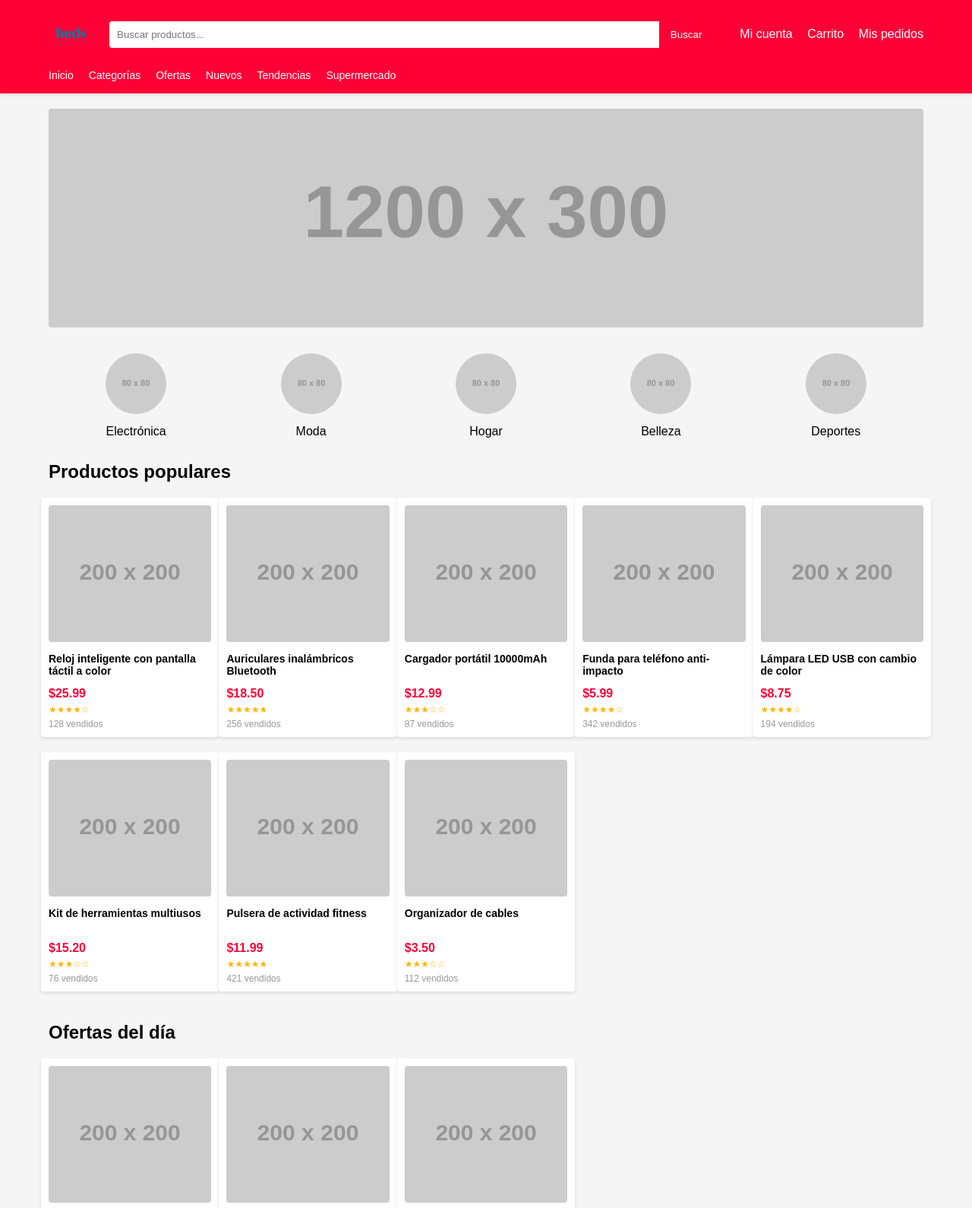
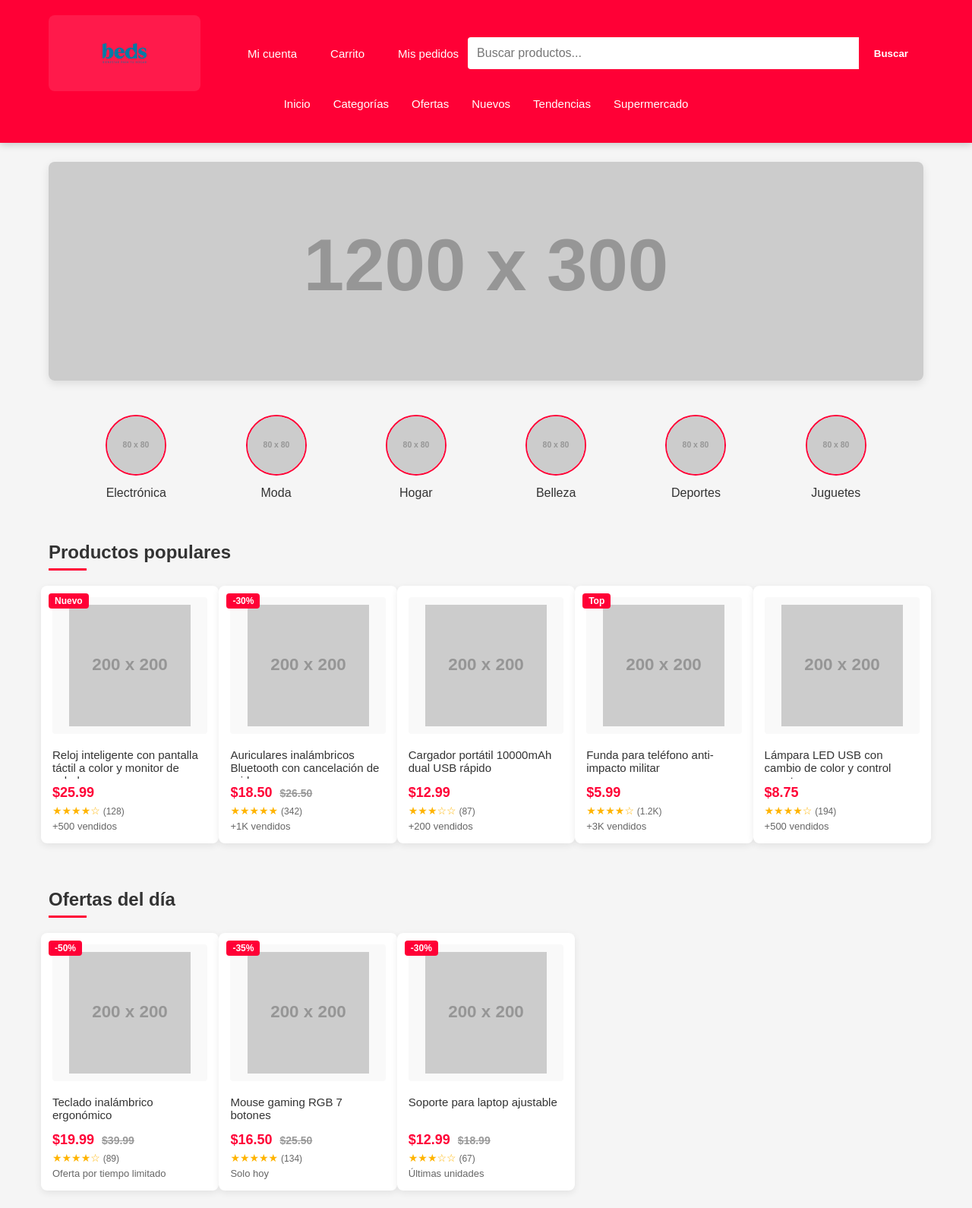
Before and after one commit to KNDJK/RIDER-KUSTOM, a plain HTML site: page index.html in a window 1280 px wide. Shown: the top 1590 px of the page at 76% size. Drawn offline with Linux system fonts and the light colour scheme; placeholder pictures from the web are drawn by us.

Commit message:
index.html

```diff
--- a/index.html
+++ b/index.html
@@ -19,8 +19,8 @@
         header {
             background-color: #ff0036;
             color: white;
-            padding: 15px 0;
-            box-shadow: 0 2px 5px rgba(0,0,0,0.1);
+            padding: 20px 0; /* Aumentado el padding */
+            box-shadow: 0 2px 10px rgba(0,0,0,0.2);
         }
 
         .container {
@@ -34,88 +34,167 @@
             justify-content: space-between;
             align-items: center;
             margin-bottom: 15px;
+            flex-wrap: wrap;
         }
 
-        .logo {
-            height: 60px; /* Tamaño aumentado de 40px a 60px */
+        .logo-container {
+            order: 1;
+            width: 200px;
+            height: 100px;
+            margin-right: 30px;
             display: flex;
             align-items: center;
         }
 
-        .logo img {
+        .logo {
             height: 100%;
-            width: auto;
-            object-fit: contain;
-            transition: transform 0.3s;
+            width: 100%;
+            display: flex;
+            align-items: center;
+            justify-content: center;
+            background-color: rgba(255,255,255,0.1);
+            border-radius: 8px;
+            padding: 5px;
+            transition: all 0.3s ease;
         }
 
-        .logo img:hover {
-            transform: scale(1.05);
+        .logo:hover {
+            background-color: rgba(255,255,255,0.2);
+            transform: scale(1.02);
+        }
+
+        .logo img {
+            max-height: 100%;
+            max-width: 100%;
+            object-fit: contain;
         }
 
         .search-bar {
+            order: 3;
             flex-grow: 1;
-            margin: 0 20px;
+            margin: 15px 0;
             display: flex;
+            min-width: 300px;
         }
 
         .search-bar input {
             width: 100%;
-            padding: 10px;
+            padding: 12px;
             border: none;
             border-radius: 4px 0 0 4px;
+            font-size: 16px;
         }
 
         .search-bar button {
             background-color: #ff0036;
             color: white;
             border: none;
-            padding: 10px 15px;
+            padding: 0 20px;
             border-radius: 0 4px 4px 0;
             cursor: pointer;
+            font-weight: bold;
+            transition: background-color 0.3s;
+        }
+
+        .search-bar button:hover {
+            background-color: #e60031;
+        }
+
+        .user-actions {
+            order: 2;
+            display: flex;
+            align-items: center;
+            margin-left: auto;
         }
 
         .user-actions a {
             color: white;
             text-decoration: none;
-            margin-left: 15px;
+            margin-left: 20px;
             white-space: nowrap;
+            font-size: 15px;
+            padding: 8px 12px;
+            border-radius: 4px;
+            transition: background-color 0.3s;
+        }
+
+        .user-actions a:hover {
+            background-color: rgba(255,255,255,0.1);
+        }
+
+        nav {
+            order: 4;
+            width: 100%;
         }
 
         nav ul {
             display: flex;
             list-style: none;
+            justify-content: center;
         }
 
         nav ul li {
-            margin-right: 20px;
+            margin: 0 15px;
+            position: relative;
         }
 
         nav ul li a {
             color: white;
             text-decoration: none;
-            font-size: 14px;
+            font-size: 15px;
+            font-weight: 500;
+            padding: 8px 0;
+            display: block;
+            transition: color 0.3s;
+        }
+
+        nav ul li a:hover {
+            color: #ffcc00;
+        }
+
+        nav ul li a::after {
+            content: '';
+            position: absolute;
+            width: 0;
+            height: 2px;
+            bottom: 0;
+            left: 0;
+            background-color: #ffcc00;
+            transition: width 0.3s;
+        }
+
+        nav ul li a:hover::after {
+            width: 100%;
         }
 
         .banner {
-            margin: 20px 0;
+            margin: 25px 0;
+            border-radius: 8px;
+            overflow: hidden;
+            box-shadow: 0 4px 12px rgba(0,0,0,0.1);
         }
 
         .banner img {
             width: 100%;
-            border-radius: 4px;
+            display: block;
         }
 
         .categories {
             display: flex;
             flex-wrap: wrap;
-            margin: 20px 0;
+            margin: 30px 0;
+            justify-content: center;
         }
 
         .category {
-            width: 20%;
-            padding: 10px;
+            width: 16%;
+            padding: 15px;
             text-align: center;
+            transition: transform 0.3s;
+        }
+
+        .category:hover {
+            transform: translateY(-5px);
         }
 
         .category img {
@@ -124,79 +203,148 @@
             object-fit: cover;
             border-radius: 50%;
             margin-bottom: 10px;
+            border: 2px solid #ff0036;
+        }
+
+        .category p {
+            font-weight: 500;
+            color: #333;
+        }
+
+        .products-section {
+            margin: 40px 0;
+        }
+
+        .section-title {
+            font-size: 24px;
+            margin-bottom: 20px;
+            color: #333;
+            position: relative;
+            padding-bottom: 10px;
+        }
+
+        .section-title::after {
+            content: '';
+            position: absolute;
+            width: 50px;
+            height: 3px;
+            background-color: #ff0036;
+            bottom: 0;
+            left: 0;
         }
 
         .products {
             display: flex;
             flex-wrap: wrap;
-            margin: 20px -10px;
+            margin: 0 -10px;
         }
 
         .product {
             width: 20%;
-            padding: 10px;
+            padding: 15px;
             background-color: white;
-            border-radius: 4px;
+            border-radius: 8px;
             margin-bottom: 20px;
-            box-shadow: 0 2px 5px rgba(0,0,0,0.1);
-            transition: transform 0.3s;
+            box-shadow: 0 3px 10px rgba(0,0,0,0.08);
+            transition: all 0.3s;
+            position: relative;
         }
 
         .product:hover {
             transform: translateY(-5px);
+            box-shadow: 0 5px 15px rgba(0,0,0,0.12);
         }
 
-        .product img {
+        .product-badge {
+            position: absolute;
+            top: 10px;
+            left: 10px;
+            background-color: #ff0036;
+            color: white;
+            padding: 3px 8px;
+            border-radius: 4px;
+            font-size: 12px;
+            font-weight: bold;
+        }
+
+        .product-image {
             width: 100%;
             height: 180px;
-            object-fit: cover;
+            object-fit: contain;
             border-radius: 4px;
-            margin-bottom: 10px;
+            margin-bottom: 15px;
+            background-color: #f9f9f9;
+            padding: 10px;
         }
 
         .product-title {
-            font-size: 14px;
-            margin-bottom: 5px;
+            font-size: 15px;
+            margin-bottom: 8px;
             height: 40px;
             overflow: hidden;
+            color: #333;
+            font-weight: 500;
         }
 
         .product-price {
             color: #ff0036;
             font-weight: bold;
             margin-bottom: 5px;
+            font-size: 18px;
+        }
+
+        .product-old-price {
+            text-decoration: line-through;
+            color: #999;
+            font-size: 14px;
+            margin-left: 5px;
         }
 
         .product-rating {
             color: #ffb400;
-            font-size: 12px;
+            font-size: 14px;
             margin-bottom: 5px;
         }
 
         .product-sold {
-            font-size: 12px;
-            color: #999;
+            font-size: 13px;
+            color: #666;
         }
 
         footer {
-            background-color: #333;
+            background-color: #222;
             color: white;
-            padding: 30px 0;
-            margin-top: 30px;
+            padding: 50px 0 20px;
+            margin-top: 50px;
         }
 
         .footer-content {
             display: flex;
             justify-content: space-between;
+            flex-wrap: wrap;
         }
 
         .footer-section {
             width: 30%;
+            margin-bottom: 30px;
         }
 
         .footer-section h3 {
-            margin-bottom: 15px;
+            margin-bottom: 20px;
             font-size: 18px;
+            color: #ffcc00;
+            position: relative;
+            padding-bottom: 10px;
+        }
+
+        .footer-section h3::after {
+            content: '';
+            position: absolute;
+            width: 40px;
+            height: 2px;
+            background-color: #ff0036;
+            bottom: 0;
+            left: 0;
         }
 
         .footer-section ul {
@@ -204,13 +352,18 @@
         }
 
         .footer-section ul li {
-            margin-bottom: 10px;
+            margin-bottom: 12px;
         }
 
         .footer-section ul li a {
             color: #ccc;
             text-decoration: none;
             font-size: 14px;
+            transition: color 0.3s;
+        }
+
+        .footer-section ul li a:hover {
+            color: #ffcc00;
         }
 
         .copyright {
@@ -218,31 +371,66 @@
             margin-top: 30px;
             padding-top: 20px;
             border-top: 1px solid #444;
-            font-size: 12px;
+            font-size: 13px;
             color: #999;
         }
 
+        @media (max-width: 1024px) {
+            .category, .product {
+                width: 25%;
+            }
+        }
+
         @media (max-width: 768px) {
+            .header-top {
+                flex-direction: column;
+                align-items: stretch;
+            }
+
+            .logo-container {
+                order: 1;
+                width: 100%;
+                height: 80px;
+                margin: 0 0 15px;
+                justify-content: center;
+            }
+
+            .logo {
+                width: auto;
+                padding: 0 20px;
+            }
+
+            .user-actions {
+                order: 2;
+                margin: 15px 0;
+                justify-content: center;
+            }
+
+            .search-bar {
+                order: 3;
+                margin: 10px 0 20px;
+            }
+
+            nav ul {
+                flex-wrap: wrap;
+            }
+
+            nav ul li {
+                margin: 5px 10px;
+            }
+
+            .category, .product {
+                width: 33.33%;
+            }
+        }
+
+        @media (max-width: 480px) {
             .category, .product {
                 width: 50%;
             }
 
-            .header-top {
-                flex-direction: column;
-            }
-
-            .logo {
-                height: 50px;
-                margin-bottom: 15px;
-            }
-
-            .search-bar {
-                margin: 15px 0;
+            .footer-section {
                 width: 100%;
-            }
-
-            .user-actions {
-                margin-top: 15px;
             }
         }
     </style>
@@ -251,19 +439,23 @@
     <header>
         <div class="container">
             <div class="header-top">
+                <div class="logo-container">
                     <div class="logo">
                         <img src="0.png" alt="MiTienda">
                     </div>
-                <div class="search-bar">
-                    <input type="text" placeholder="Buscar productos...">
-                    <button>Buscar</button>
                 </div>
+
                 <div class="user-actions">
                     <a href="#">Mi cuenta</a>
                     <a href="#">Carrito</a>
                     <a href="#">Mis pedidos</a>
                 </div>
+
+                <div class="search-bar">
+                    <input type="text" placeholder="Buscar productos...">
+                    <button>Buscar</button>
                 </div>
+
                 <nav>
                     <ul>
                         <li><a href="#">Inicio</a></li>
@@ -275,9 +467,9 @@
                     </ul>
                 </nav>
             </div>
+        </div>
     </header>
 
-    <!-- Resto del contenido permanece igual -->
     <main class="container">
         <div class="banner">
             <img src="https://via.placeholder.com/1200x300" alt="Ofertas especiales">
@@ -304,90 +496,83 @@
                 <img src="https://via.placeholder.com/80" alt="Deportes">
                 <p>Deportes</p>
             </div>
-        </div>
-
-        <h2>Productos populares</h2>
-        <div class="products">
-            <div class="product">
-                <img src="https://via.placeholder.com/200" alt="Producto 1">
-                <h3 class="product-title">Reloj inteligente con pantalla táctil a color</h3>
-                <div class="product-price">$25.99</div>
-                <div class="product-rating">★★★★☆</div>
-                <div class="product-sold">128 vendidos</div>
-            </div>
-            <div class="product">
-                <img src="https://via.placeholder.com/200" alt="Producto 2">
-                <h3 class="product-title">Auriculares inalámbricos Bluetooth</h3>
-                <div class="product-price">$18.50</div>
-                <div class="product-rating">★★★★★</div>
-                <div class="product-sold">256 vendidos</div>
-            </div>
-            <div class="product">
-                <img src="https://via.placeholder.com/200" alt="Producto 3">
-                <h3 class="product-title">Cargador portátil 10000mAh</h3>
-                <div class="product-price">$12.99</div>
-                <div class="product-rating">★★★☆☆</div>
-                <div class="product-sold">87 vendidos</div>
-            </div>
-            <div class="product">
-                <img src="https://via.placeholder.com/200" alt="Producto 4">
-                <h3 class="product-title">Funda para teléfono anti-impacto</h3>
-                <div class="product-price">$5.99</div>
-                <div class="product-rating">★★★★☆</div>
-                <div class="product-sold">342 vendidos</div>
-            </div>
-            <div class="product">
-                <img src="https://via.placeholder.com/200" alt="Producto 5">
-                <h3 class="product-title">Lámpara LED USB con cambio de color</h3>
-                <div class="product-price">$8.75</div>
-                <div class="product-rating">★★★★☆</div>
-                <div class="product-sold">194 vendidos</div>
-            </div>
-            <div class="product">
-                <img src="https://via.placeholder.com/200" alt="Producto 6">
-                <h3 class="product-title">Kit de herramientas multiusos</h3>
-                <div class="product-price">$15.20</div>
-                <div class="product-rating">★★★☆☆</div>
-                <div class="product-sold">76 vendidos</div>
-            </div>
-            <div class="product">
-                <img src="https://via.placeholder.com/200" alt="Producto 7">
-                <h3 class="product-title">Pulsera de actividad fitness</h3>
-                <div class="product-price">$11.99</div>
-                <div class="product-rating">★★★★★</div>
-                <div class="product-sold">421 vendidos</div>
-            </div>
-            <div class="product">
-                <img src="https://via.placeholder.com/200" alt="Producto 8">
-                <h3 class="product-title">Organizador de cables</h3>
-                <div class="product-price">$3.50</div>
-                <div class="product-rating">★★★☆☆</div>
-                <div class="product-sold">112 vendidos</div>
+            <div class="category">
+                <img src="https://via.placeholder.com/80" alt="Juguetes">
+                <p>Juguetes</p>
             </div>
         </div>
 
-        <h2>Ofertas del día</h2>
+        <div class="products-section">
+            <h2 class="section-title">Productos populares</h2>
             <div class="products">
                 <div class="product">
-                <img src="https://via.placeholder.com/200" alt="Oferta 1">
-                <h3 class="product-title">Teclado inalámbrico</h3>
-                <div class="product-price"><span style="text-decoration: line-through; color: #999;">$29.99</span> $19.99</div>
-                <div class="product-rating">★★★★☆</div>
-                <div class="product-sold">89 vendidos</div>
+                    <span class="product-badge">Nuevo</span>
+                    <img src="https://via.placeholder.com/200" class="product-image" alt="Producto 1">
+                    <h3 class="product-title">Reloj inteligente con pantalla táctil a color y monitor de salud</h3>
+                    <div class="product-price">$25.99</div>
+                    <div class="product-rating">★★★★☆ <span style="color: #666; font-size: 12px;">(128)</span></div>
+                    <div class="product-sold">+500 vendidos</div>
                 </div>
                 <div class="product">
-                <img src="https://via.placeholder.com/200" alt="Oferta 2">
-                <h3 class="product-title">Mouse gaming RGB</h3>
-                <div class="product-price"><span style="text-decoration: line-through; color: #999;">$24.99</span> $16.50</div>
-                <div class="product-rating">★★★★★</div>
-                <div class="product-sold">134 vendidos</div>
+                    <span class="product-badge">-30%</span>
+                    <img src="https://via.placeholder.com/200" class="product-image" alt="Producto 2">
+                    <h3 class="product-title">Auriculares inalámbricos Bluetooth con cancelación de ruido</h3>
+                    <div class="product-price">$18.50 <span class="product-old-price">$26.50</span></div>
+                    <div class="product-rating">★★★★★ <span style="color: #666; font-size: 12px;">(342)</span></div>
+                    <div class="product-sold">+1K vendidos</div>
                 </div>
                 <div class="product">
-                <img src="https://via.placeholder.com/200" alt="Oferta 3">
-                <h3 class="product-title">Soporte para laptop</h3>
-                <div class="product-price"><span style="text-decoration: line-through; color: #999;">$18.99</span> $12.99</div>
-                <div class="product-rating">★★★☆☆</div>
-                <div class="product-sold">67 vendidos</div>
+                    <img src="https://via.placeholder.com/200" class="product-image" alt="Producto 3">
+                    <h3 class="product-title">Cargador portátil 10000mAh dual USB rápido</h3>
+                    <div class="product-price">$12.99</div>
+                    <div class="product-rating">★★★☆☆ <span style="color: #666; font-size: 12px;">(87)</span></div>
+                    <div class="product-sold">+200 vendidos</div>
+                </div>
+                <div class="product">
+                    <span class="product-badge">Top</span>
+                    <img src="https://via.placeholder.com/200" class="product-image" alt="Producto 4">
+                    <h3 class="product-title">Funda para teléfono anti-impacto militar</h3>
+                    <div class="product-price">$5.99</div>
+                    <div class="product-rating">★★★★☆ <span style="color: #666; font-size: 12px;">(1.2K)</span></div>
+                    <div class="product-sold">+3K vendidos</div>
+                </div>
+                <div class="product">
+                    <img src="https://via.placeholder.com/200" class="product-image" alt="Producto 5">
+                    <h3 class="product-title">Lámpara LED USB con cambio de color y control remoto</h3>
+                    <div class="product-price">$8.75</div>
+                    <div class="product-rating">★★★★☆ <span style="color: #666; font-size: 12px;">(194)</span></div>
+                    <div class="product-sold">+500 vendidos</div>
+                </div>
+            </div>
+        </div>
+
+        <div class="products-section">
+            <h2 class="section-title">Ofertas del día</h2>
+            <div class="products">
+                <div class="product">
+                    <span class="product-badge">-50%</span>
+                    <img src="https://via.placeholder.com/200" class="product-image" alt="Oferta 1">
+                    <h3 class="product-title">Teclado inalámbrico ergonómico</h3>
+                    <div class="product-price">$19.99 <span class="product-old-price">$39.99</span></div>
+                    <div class="product-rating">★★★★☆ <span style="color: #666; font-size: 12px;">(89)</span></div>
+                    <div class="product-sold">Oferta por tiempo limitado</div>
+                </div>
+                <div class="product">
+                    <span class="product-badge">-35%</span>
+                    <img src="https://via.placeholder.com/200" class="product-image" alt="Oferta 2">
+                    <h3 class="product-title">Mouse gaming RGB 7 botones</h3>
+                    <div class="product-price">$16.50 <span class="product-old-price">$25.50</span></div>
+                    <div class="product-rating">★★★★★ <span style="color: #666; font-size: 12px;">(134)</span></div>
+                    <div class="product-sold">Solo hoy</div>
+                </div>
+                <div class="product">
+                    <span class="product-badge">-30%</span>
+                    <img src="https://via.placeholder.com/200" class="product-image" alt="Oferta 3">
+                    <h3 class="product-title">Soporte para laptop ajustable</h3>
+                    <div class="product-price">$12.99 <span class="product-old-price">$18.99</span></div>
+                    <div class="product-rating">★★★☆☆ <span style="color: #666; font-size: 12px;">(67)</span></div>
+                    <div class="product-sold">Últimas unidades</div>
+                </div>
             </div>
         </div>
     </main>
@@ -402,6 +587,7 @@
                         <li><a href="#">Reembolsos</a></li>
                         <li><a href="#">Garantías</a></li>
                         <li><a href="#">Ayuda al cliente</a></li>
+                        <li><a href="#">Devoluciones fáciles</a></li>
                     </ul>
                 </div>
                 <div class="footer-section">
@@ -411,20 +597,22 @@
                         <li><a href="#">Términos y condiciones</a></li>
                         <li><a href="#">Privacidad</a></li>
                         <li><a href="#">Blog</a></li>
+                        <li><a href="#">Trabaja con nosotros</a></li>
                     </ul>
                 </div>
                 <div class="footer-section">
                     <h3>Métodos de pago</h3>
                     <ul>
-                        <li><a href="#">Tarjetas de crédito</a></li>
+                        <li><a href="#">Tarjetas de crédito/débito</a></li>
                         <li><a href="#">PayPal</a></li>
                         <li><a href="#">Transferencia bancaria</a></li>
                         <li><a href="#">Pago contra entrega</a></li>
+                        <li><a href="#">Criptomonedas</a></li>
                     </ul>
                 </div>
             </div>
             <div class="copyright">
-                © 2023 MiTienda. Todos los derechos reservados.
+                © 2023 MiTienda. Todos los derechos reservados. | Diseñado con ❤️ para tus compras en línea
             </div>
         </div>
     </footer>
```
Lines whose indentation alone changed are shown as unchanged.
